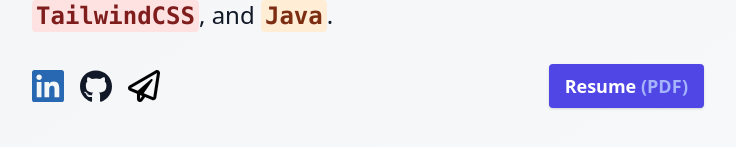
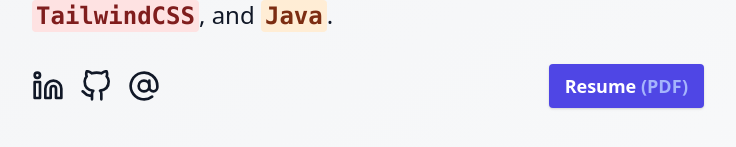
Before and after one commit to kentrichards/personal-site, a Next.js app: page / in a window 1280 px wide. Shown: the part 323-470 px from the top of the page, without its empty margins (272-1008 px from the left). Built offline with nearby package versions, Linux system fonts and the light colour scheme.

Commit message:
icon updates, v2

```diff
--- a/components/emailLink.tsx
+++ b/components/emailLink.tsx
@@ -1,3 +1,4 @@
+// at-sign.svg, via https://feathericons.com/
 const EmailLink = () => (
   <a
     id="email"
@@ -6,12 +7,17 @@
     title="Shoot me an email"
   >
     <svg
+      xmlns="http://www.w3.org/2000/svg"
+      viewBox="0 0 24 24"
+      fill="none"
       stroke="currentColor"
-      viewBox="0 0 512 512"
-      xmlns="http://www.w3.org/2000/svg"
+      strokeWidth="2"
+      strokeLinecap="round"
+      strokeLinejoin="round"
       aria-labelledby="email"
     >
-      <path d="M440 6.5L24 246.4c-34.4 19.9-31.1 70.8 5.7 85.9L144 379.6V464c0 46.4 59.2 65.5 86.6 28.6l43.8-59.1 111.9 46.2c5.9 2.4 12.1 3.6 18.3 3.6 8.2 0 16.3-2.1 23.6-6.2 12.8-7.2 21.6-20 23.9-34.5l59.4-387.2c6.1-40.1-36.9-68.8-71.5-48.9zM192 464v-64.6l36.6 15.1L192 464zm212.6-28.7l-153.8-63.5L391 169.5c10.7-15.5-9.5-33.5-23.7-21.2L155.8 332.6 48 288 464 48l-59.4 387.3z" />
+      <circle cx="12" cy="12" r="4"></circle>
+      <path d="M16 8v5a3 3 0 0 0 6 0v-1a10 10 0 1 0-3.92 7.94"></path>
     </svg>
   </a>
 )
--- a/components/githubLink.tsx
+++ b/components/githubLink.tsx
@@ -1,3 +1,4 @@
+// github.svg, via https://feathericons.com/
 const GitHubLink = () => (
   <a
     id="github"
@@ -6,13 +7,16 @@
     title="Checkout my projects on GitHub"
   >
     <svg
-      fill="currentColor"
-      role="img"
-      viewBox="0 0 496 512"
       xmlns="http://www.w3.org/2000/svg"
+      viewBox="0 0 24 24"
+      fill="none"
+      stroke="currentColor"
+      strokeWidth="2"
+      strokeLinecap="round"
+      strokeLinejoin="round"
       aria-labelledby="github"
     >
-      <path d="M165.9 397.4c0 2-2.3 3.6-5.2 3.6-3.3.3-5.6-1.3-5.6-3.6 0-2 2.3-3.6 5.2-3.6 3-.3 5.6 1.3 5.6 3.6zm-31.1-4.5c-.7 2 1.3 4.3 4.3 4.9 2.6 1 5.6 0 6.2-2s-1.3-4.3-4.3-5.2c-2.6-.7-5.5.3-6.2 2.3zm44.2-1.7c-2.9.7-4.9 2.6-4.6 4.9.3 2 2.9 3.3 5.9 2.6 2.9-.7 4.9-2.6 4.6-4.6-.3-1.9-3-3.2-5.9-2.9zM244.8 8C106.1 8 0 113.3 0 252c0 110.9 69.8 205.8 169.5 239.2 12.8 2.3 17.3-5.6 17.3-12.1 0-6.2-.3-40.4-.3-61.4 0 0-70 15-84.7-29.8 0 0-11.4-29.1-27.8-36.6 0 0-22.9-15.7 1.6-15.4 0 0 24.9 2 38.6 25.8 21.9 38.6 58.6 27.5 72.9 20.9 2.3-16 8.8-27.1 16-33.7-55.9-6.2-112.3-14.3-112.3-110.5 0-27.5 7.6-41.3 23.6-58.9-2.6-6.5-11.1-33.3 2.6-67.9 20.9-6.5 69 27 69 27 20-5.6 41.5-8.5 62.8-8.5s42.8 2.9 62.8 8.5c0 0 48.1-33.6 69-27 13.7 34.7 5.2 61.4 2.6 67.9 16 17.7 25.8 31.5 25.8 58.9 0 96.5-58.9 104.2-114.8 110.5 9.2 7.9 17 22.9 17 46.4 0 33.7-.3 75.4-.3 83.6 0 6.5 4.6 14.4 17.3 12.1C428.2 457.8 496 362.9 496 252 496 113.3 383.5 8 244.8 8zM97.2 352.9c-1.3 1-1 3.3.7 5.2 1.6 1.6 3.9 2.3 5.2 1 1.3-1 1-3.3-.7-5.2-1.6-1.6-3.9-2.3-5.2-1zm-10.8-8.1c-.7 1.3.3 2.9 2.3 3.9 1.6 1 3.6.7 4.3-.7.7-1.3-.3-2.9-2.3-3.9-2-.6-3.6-.3-4.3.7zm32.4 35.6c-1.6 1.3-1 4.3 1.3 6.2 2.3 2.3 5.2 2.6 6.5 1 1.3-1.3.7-4.3-1.3-6.2-2.2-2.3-5.2-2.6-6.5-1zm-11.4-14.7c-1.6 1-1.6 3.6 0 5.9 1.6 2.3 4.3 3.3 5.6 2.3 1.6-1.3 1.6-3.9 0-6.2-1.4-2.3-4-3.3-5.6-2z" />
+      <path d="M9 19c-5 1.5-5-2.5-7-3m14 6v-3.87a3.37 3.37 0 0 0-.94-2.61c3.14-.35 6.44-1.54 6.44-7A5.44 5.44 0 0 0 20 4.77 5.07 5.07 0 0 0 19.91 1S18.73.65 16 2.48a13.38 13.38 0 0 0-7 0C6.27.65 5.09 1 5.09 1A5.07 5.07 0 0 0 5 4.77a5.44 5.44 0 0 0-1.5 3.78c0 5.42 3.3 6.61 6.44 7A3.37 3.37 0 0 0 9 18.13V22"></path>
     </svg>
   </a>
 )
--- a/components/linkedInLink.tsx
+++ b/components/linkedInLink.tsx
@@ -1,5 +1,4 @@
-const linkedInBrandColor = '#2867b2'
-
+// linkedIn.svg, via https://feathericons.com/
 const LinkedInLink = () => (
   <a
     id="linkedIn"
@@ -8,13 +7,18 @@
     title="Connect with me on LinkedIn"
   >
     <svg
-      style={{ color: linkedInBrandColor }}
-      fill="currentColor"
+      fill="none"
+      stroke="currentColor"
+      strokeWidth="2"
+      strokeLinecap="round"
+      strokeLinejoin="round"
       viewBox="0 0 24 24"
       xmlns="http://www.w3.org/2000/svg"
       aria-labelledby="linkedIn"
     >
-      <path d="M20.447 20.452h-3.554v-5.569c0-1.328-.027-3.037-1.852-3.037-1.853 0-2.136 1.445-2.136 2.939v5.667H9.351V9h3.414v1.561h.046c.477-.9 1.637-1.85 3.37-1.85 3.601 0 4.267 2.37 4.267 5.455v6.286zM5.337 7.433c-1.144 0-2.063-.926-2.063-2.065 0-1.138.92-2.063 2.063-2.063 1.14 0 2.064.925 2.064 2.063 0 1.139-.925 2.065-2.064 2.065zm1.782 13.019H3.555V9h3.564v11.452zM22.225 0H1.771C.792 0 0 .774 0 1.729v20.542C0 23.227.792 24 1.771 24h20.451C23.2 24 24 23.227 24 22.271V1.729C24 .774 23.2 0 22.222 0h.003z" />
+      <path d="M16 8a6 6 0 0 1 6 6v7h-4v-7a2 2 0 0 0-2-2 2 2 0 0 0-2 2v7h-4v-7a6 6 0 0 1 6-6z"></path>
+      <rect x="2" y="9" width="4" height="12"></rect>
+      <circle cx="4" cy="4" r="2"></circle>
     </svg>
   </a>
 )
```
